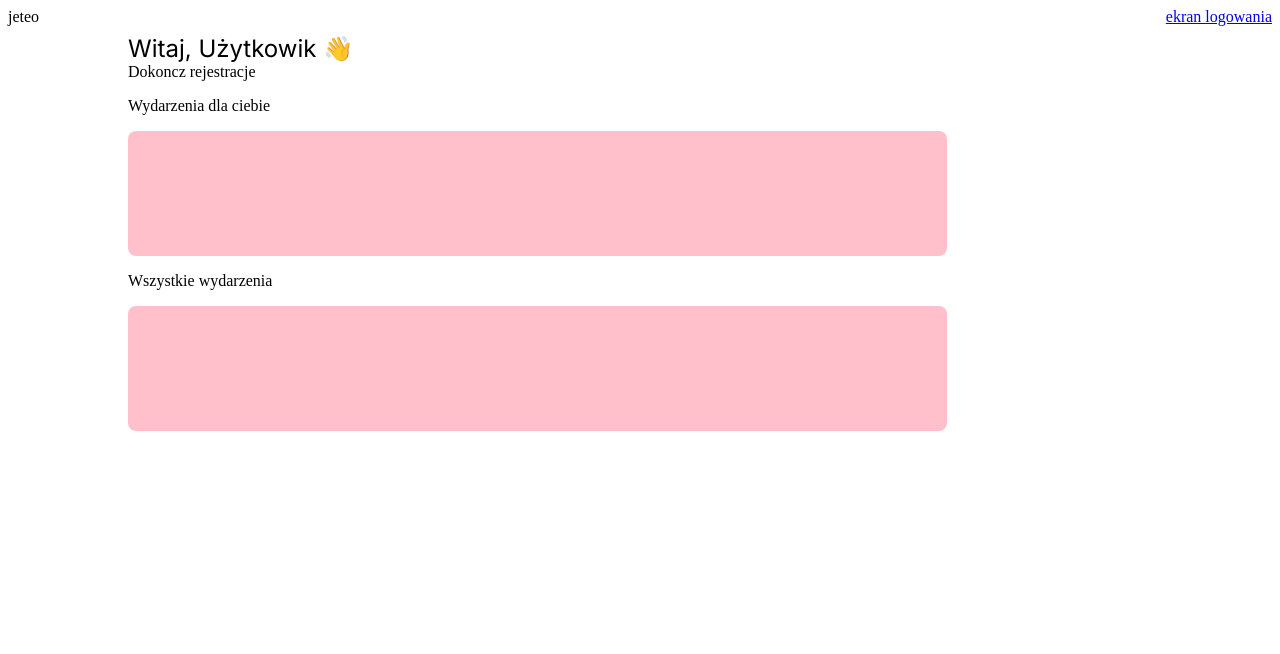
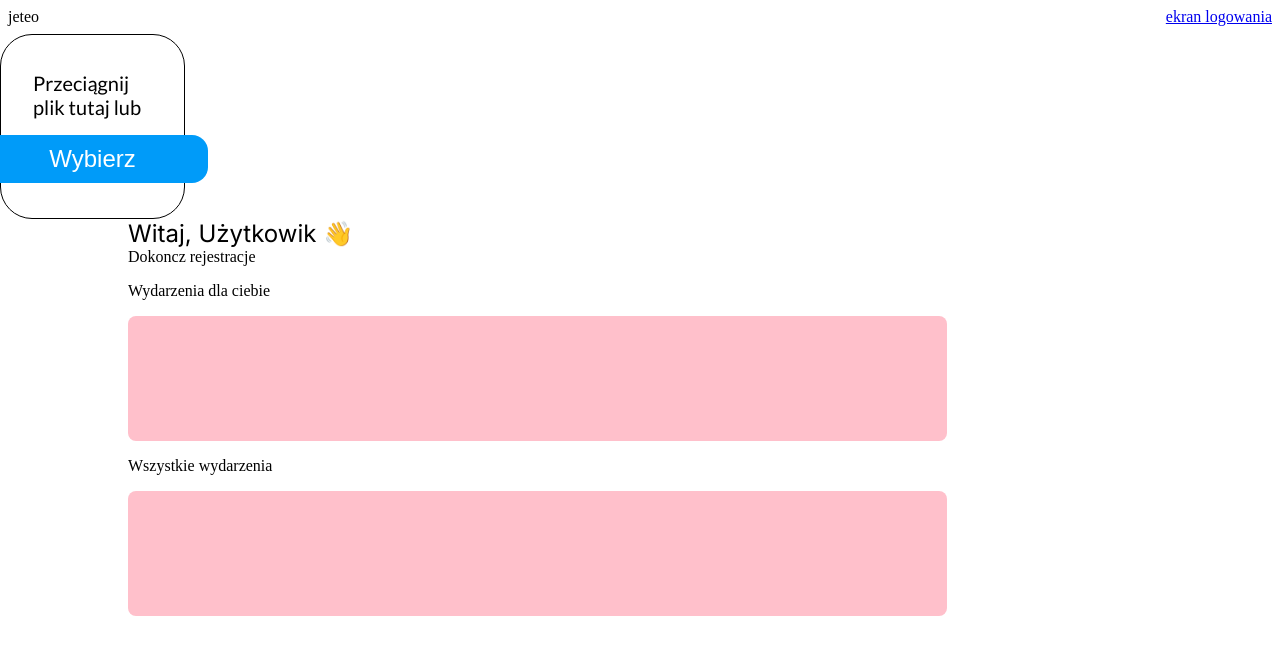
Before and after one commit to Newbies-Workplace/jeteo, a Next.js app in the folder apps/web/: page / in a window 1280 px wide. Shown: the top 654 px of the page. Built offline with nearby package versions, Linux system fonts and the light colour scheme; no server answers.

Commit message:
feat/fileButton

```diff
--- a/apps/web/src/app/page.tsx
+++ b/apps/web/src/app/page.tsx
@@ -1,12 +1,12 @@
+"use client";
 import Link from "next/link";
 import { Navbar } from "@/components/navbar/Navbar";
 import { NavMenu } from "@/components/navmenu/NavMenu";
 import { GetUser } from "@/components/home/GetUser";
 import { IsFullyRegistered } from "@/components/home/IsFullyRegistered";
 import { Text } from "@/components/text/Text";
-import  styles  from "@/app/page.module.scss";
-
-
+import styles from "@/app/page.module.scss";
+import { FileUpload } from "@/components/fileUpload/FileUpload";
 
 export default function Page() {
   return (
@@ -15,23 +15,24 @@ export default function Page() {
         <NavMenu />
       </Navbar>
 
+      <FileUpload onChange={() => {}}></FileUpload>
       <div className={styles.main}>
-            <Text variant="headM">Witaj, <GetUser/> 👋</Text>
+        <Text variant="headM">
+          Witaj, <GetUser /> 👋
+        </Text>
 
-        <IsFullyRegistered/>
+        <IsFullyRegistered />
 
         <div>
           <p>Wydarzenia dla ciebie</p>
           {/* TODO: dodac tu komponent z karteckzami eventu */}
           <div className={styles.example}></div>
-
         </div>
         <div>
           <p>Wszystkie wydarzenia</p>
           {/* TODO: dodac tu komponent z karteckzami eventu */}
           <div className={styles.example}></div>
         </div>
-
       </div>
     </>
   );
--- /dev/null
+++ b/apps/web/src/common/utils/constants.ts
@@ -0,0 +1 @@
+export const ALLOWED_IMAGE_EXTENSIONS = ['jpg', 'png', 'jpeg', 'webp']
--- /dev/null
+++ b/apps/web/src/components/fileUpload/FileUpload.module.scss
@@ -0,0 +1,30 @@
+@use '@/colors.module';
+
+.container {
+    display: flex;
+    width: 185px;
+    height: 185px;
+    padding: 16px 32px;
+    flex-direction: column;
+    justify-content: center;
+    align-items: center;
+
+    background-color: colors.$surface;;
+    border-radius: 32px;
+    border: 1px solid #000;
+    background: #FFF;
+
+    &.hovering {
+        background-color: #c3c7cb;
+    }
+}
+
+.input {
+    width: 0;
+    height: 0;
+}
+
+.button {
+    margin-top: 16px;
+    margin-bottom: 0;
+}
--- /dev/null
+++ b/apps/web/src/components/fileUpload/FileUpload.tsx
@@ -0,0 +1,76 @@
+"use client";
+import React, { useRef, useState } from "react";
+import styles from "./FileUpload.module.scss";
+import Button from "../Button/Button";
+import cs from "classnames";
+import { ALLOWED_IMAGE_EXTENSIONS } from "../../common/utils/constants";
+import { Text } from "@/components/text/Text";
+
+interface FileUploadProps {
+  accept?: string;
+  onChange: (files: FileList) => void;
+}
+
+export const FileUpload: React.FC<FileUploadProps> = ({
+  accept = ALLOWED_IMAGE_EXTENSIONS.join(", "),
+  onChange,
+}) => {
+  const inputRef = useRef<HTMLInputElement>(null);
+  const [isDraggingFile, setDraggingFile] = useState(false);
+
+  const handleDrag = (e: React.DragEvent) => {
+    e.preventDefault();
+    e.stopPropagation();
+    if (e.type === "dragenter" || e.type === "dragover") {
+      setDraggingFile(true);
+    } else if (e.type === "dragleave") {
+      setDraggingFile(false);
+    }
+  };
+
+  const handleDrop = (e: React.DragEvent) => {
+    e.preventDefault();
+    e.stopPropagation();
+    setDraggingFile(false);
+    if (e.dataTransfer.files && e.dataTransfer.files[0]) {
+      onChange(e.dataTransfer.files);
+    }
+  };
+
+  const handleChange = (e: React.ChangeEvent<HTMLInputElement>) => {
+    e.preventDefault();
+    if (e.target.files && e.target.files[0]) {
+      onChange(e.target.files);
+    }
+  };
+
+  return (
+    <div
+      className={cs(styles.container, { [styles.hovering]: isDraggingFile })}
+      onDragEnter={handleDrag}
+      onDragLeave={handleDrag}
+      onDragOver={handleDrag}
+      onDrop={handleDrop}
+    >
+      <Text variant="bodyL">Przeciągnij plik tutaj lub</Text>
+
+      <input
+        ref={inputRef}
+        type={"file"}
+        className={styles.input}
+        accept={accept}
+        onChange={handleChange}
+      />
+
+      <Button
+        className={styles.button}
+        primary
+        size={"medium"}
+        type={"button"}
+        onClick={() => inputRef?.current?.click()}
+      >
+        Wybierz
+      </Button>
+    </div>
+  );
+};
```
Also changed, not shown: apps/web/src/assets/help.svg (added). Lines whose indentation alone changed are shown as unchanged.
